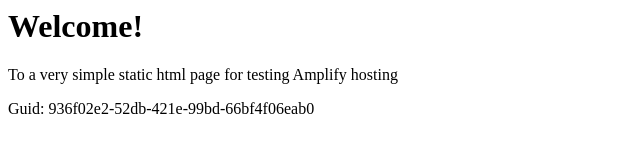
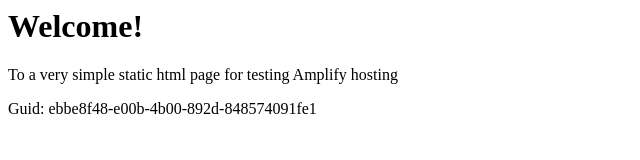
Before and after one commit to aws-aemilia-pdx/Github-PR-Commit-Integration-Test-DoNotTouch-GitHubWebhookPushCanaryTest-v1-gamma-us-west-2, a website: page src/index.html in a window 1280 px wide. Shown: the full height of the page, 0-640 px from the left. Drawn offline with Linux system fonts and the light colour scheme.

Commit message:
commit from integ tests

```diff
--- a/src/index.html
+++ b/src/index.html
@@ -12,6 +12,6 @@
 <body>
     <h1>Welcome!</h1>
     <p>To a very simple static html page for testing Amplify hosting</p>
-    <p>Guid: 936f02e2-52db-421e-99bd-66bf4f06eab0</p></body>
+    <p>Guid: ebbe8f48-e00b-4b00-892d-848574091fe1</p></body>
 
 </html>
```
